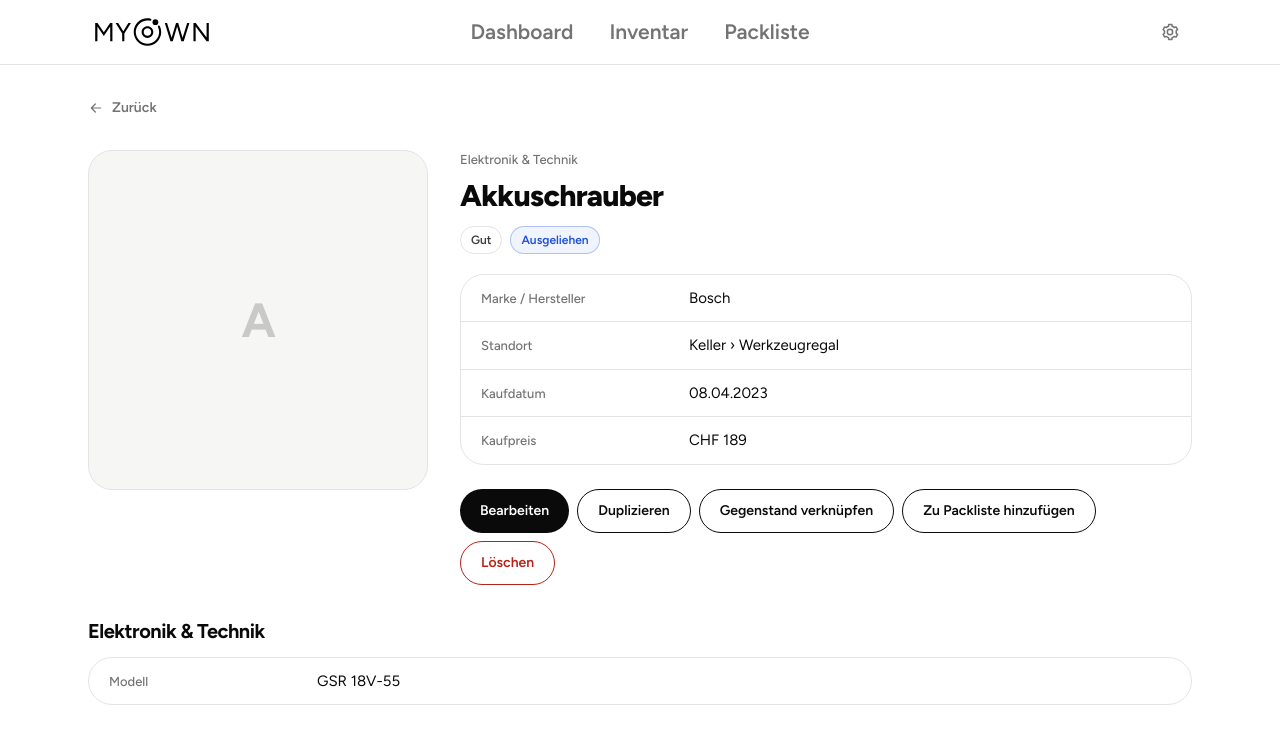
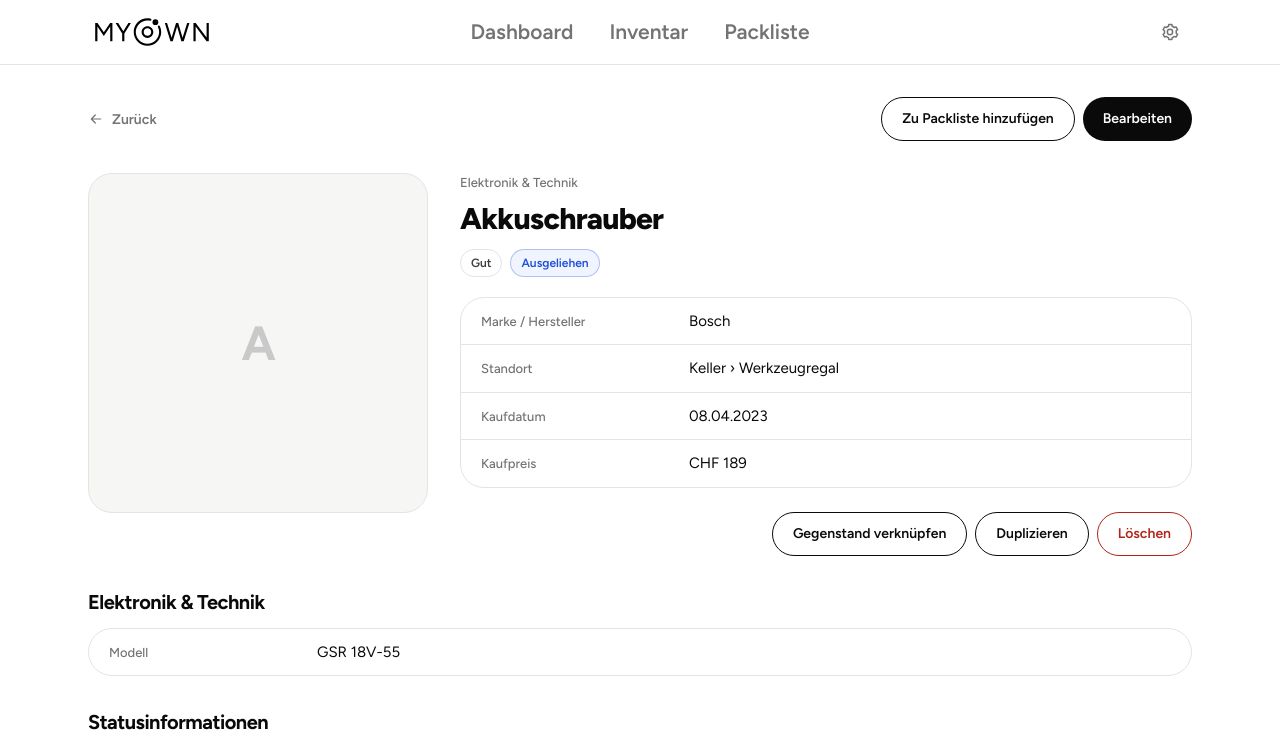
Before and after one commit to mrcldbrnr/web-app, a Next.js app: page /items/item_akkuschrauber in a window 1280 px wide. Shown: the top 741 px of the page. Built offline with nearby package versions, Linux system fonts and the light colour scheme.

Commit message:
item-detail: Anordnung buttons

```diff
--- a/src/components/items/ItemDetailView.tsx
+++ b/src/components/items/ItemDetailView.tsx
@@ -86,6 +86,7 @@
 
   return (
     <div className="space-y-8">
+      <div className="flex flex-wrap items-center justify-between gap-3">
         <button
           type="button"
           onClick={() => router.back()}
@@ -94,6 +95,21 @@
           <ArrowLeftIcon className="h-4 w-4" />
           Zurück
         </button>
+
+        <div className="flex flex-wrap gap-2">
+          {data.packingLists.length > 0 && !retired && (
+            <Button variant="secondary" onClick={() => setPackingOpen(true)}>
+              Zu Packliste hinzufügen
+            </Button>
+          )}
+          <Link
+            href={`/items/${item.id}/edit`}
+            className={buttonClass("primary")}
+          >
+            Bearbeiten
+          </Link>
+        </div>
+      </div>
 
       <div className="grid gap-6 sm:gap-8 md:grid-cols-[minmax(0,340px)_1fr]">
         <ItemImage
@@ -125,27 +141,16 @@
 
           {basics.length > 0 && <DetailRows rows={basics} />}
 
-          <div className="flex flex-wrap gap-2 pt-1">
-            <Link
-              href={`/items/${item.id}/edit`}
-              className={buttonClass("primary")}
-            >
-              Bearbeiten
-            </Link>
+          <div className="flex flex-wrap justify-end gap-2 pt-1">
+            <Button variant="secondary" onClick={() => setLinkPickerOpen(true)}>
+              Gegenstand verknüpfen
+            </Button>
             <Link
               href={`/items/new?from=${item.id}`}
               className={buttonClass("secondary")}
             >
               Duplizieren
             </Link>
-            <Button variant="secondary" onClick={() => setLinkPickerOpen(true)}>
-              Gegenstand verknüpfen
-            </Button>
-            {data.packingLists.length > 0 && !retired && (
-              <Button variant="secondary" onClick={() => setPackingOpen(true)}>
-                Zu Packliste hinzufügen
-              </Button>
-            )}
             <Button variant="danger" onClick={() => setConfirmDelete(true)}>
               Löschen
             </Button>
```
Lines whose indentation alone changed are shown as unchanged.
